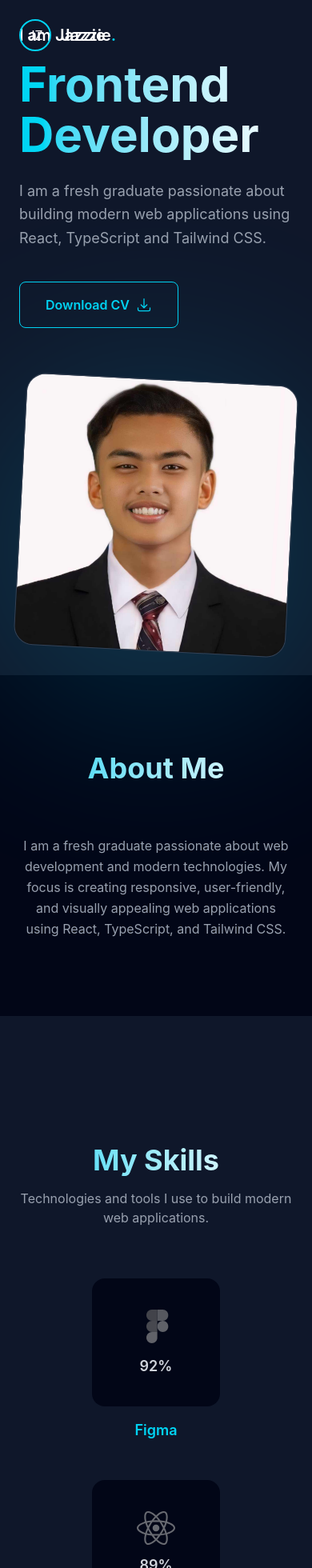
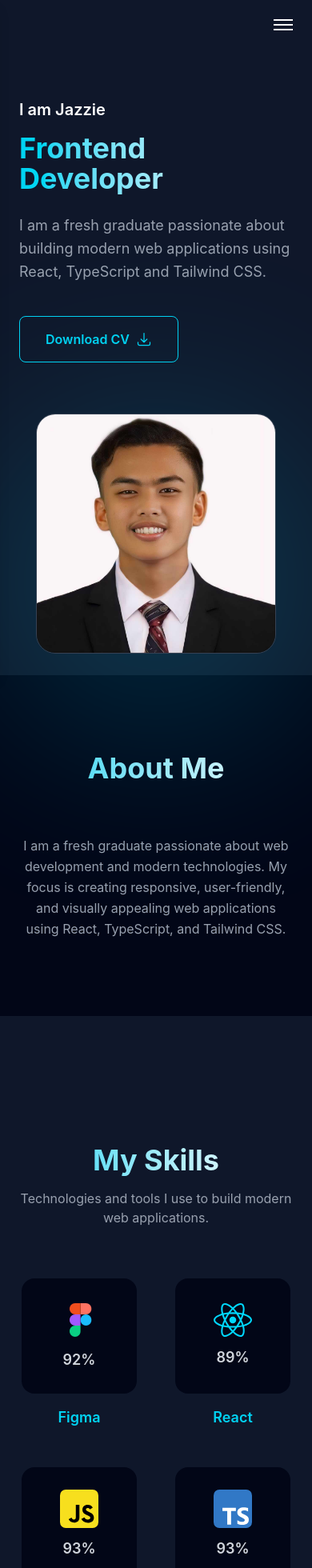
Before and after one commit to Jazzie-cmd/my-cv, a React (Vite) app: page / in a window 390 px wide. Shown: the top 1960 px of the page at 80% size. Built offline with nearby package versions, Linux system fonts and the light colour scheme.

Commit message:
making mobile responsive

```diff
--- a/src/App.tsx
+++ b/src/App.tsx
@@ -29,6 +29,7 @@
   return (
     <>
       <Navbar />
+
       <Hero />
       <About />
       <Skills />
--- a/src/components/BackToTop.tsx
+++ b/src/components/BackToTop.tsx
@@ -1,5 +1,5 @@
 import { useEffect, useState } from "react"
-import arrowUp from "../../public/arrow-up.svg"
+import arrowUp from "/arrow-up.svg"
 
 const BackToTop = () => {
 
--- a/src/components/Hero.tsx
+++ b/src/components/Hero.tsx
@@ -2,8 +2,10 @@
 
 const Hero = () => {
   return (
-    <section id="home" className="min-h-screen flex items-center">
-
+    <section
+      id="home"
+      className="min-h-screen flex items-center pt-24 md:pt-0 bg-[#0f172a] text-white"
+    >
       <div className="max-w-7xl mx-auto px-6 grid lg:grid-cols-2 gap-16 items-center">
 
         {/* LEFT SIDE */}
@@ -16,7 +18,7 @@
             I am Jazzie
           </p>
 
-          <h1 className="text-6xl md:text-7xl lg:text-[82px] font-bold leading-[1.05] bg-gradient-to-r from-cyan-400 to-white bg-clip-text text-transparent">
+          <h1 className="text-4xl sm:text-5xl md:text-6xl lg:text-[82px] font-bold leading-[1.05] bg-gradient-to-r from-cyan-400 to-white bg-clip-text text-transparent">
             Frontend <br /> Developer
           </h1>
 
@@ -25,7 +27,7 @@
             applications using React, TypeScript and Tailwind CSS.
           </p>
 
-          {/* BUTTONS */}
+          {/* BUTTON */}
           <div className="flex gap-5 max-w-lg mt-10">
 
             <a
@@ -34,6 +36,7 @@
               className="flex items-center text-cyan-400 gap-2 border border-cyan-400 px-8 py-4 rounded-lg font-semibold hover:bg-cyan-600 hover:text-white transition"
             >
               Download CV
+
               <svg
                 xmlns="http://www.w3.org/2000/svg"
                 fill="none"
@@ -48,6 +51,7 @@
                   d="M3 16.5v2.25A2.25 2.25 0 0 0 5.25 21h13.5A2.25 2.25 0 0 0 21 18.75V16.5M16.5 12 12 16.5m0 0L7.5 12m4.5 4.5V3"
                 />
               </svg>
+
             </a>
 
           </div>
@@ -67,14 +71,20 @@
 
             <img
               src="/Jazzie.png"
-              className="relative w-[340px] md:w-[380px] lg:w-[420px] rounded-3xl border border-gray-700 rotate-3 group-hover:rotate-0 transition duration-500"
+              className="
+              relative
+              w-[300px] sm:w-[340px] md:w-[380px] lg:w-[420px]
+              rounded-3xl border border-gray-700
+              rotate-0 md:rotate-3
+              md:group-hover:rotate-0
+              transition duration-500
+              "
             />
 
           </div>
 
         </div>
       </div>
-
     </section>
   )
 }
--- a/src/components/Navbar.tsx
+++ b/src/components/Navbar.tsx
@@ -1,10 +1,13 @@
-import { useEffect, useState } from "react"
+import { useEffect, useState, useRef } from "react"
 import Logo from "./Logo"
 
 const Navbar = () => {
 
   const [showNavbar, setShowNavbar] = useState(true)
   const [drop, setDrop] = useState(false)
+  const [menuOpen, setMenuOpen] = useState(false)
+
+  const menuRef = useRef<HTMLDivElement>(null)
 
   useEffect(() => {
 
@@ -12,7 +15,16 @@
 
       const scrollY = window.scrollY
       const heroHeight = window.innerHeight * 0.9
+      const isMobile = window.innerWidth < 768
 
+      // MOBILE → never hide navbar
+      if (isMobile) {
+        setShowNavbar(true)
+        setDrop(scrollY > 40)
+        return
+      }
+
+      // DESKTOP (your original effect)
       if (scrollY < 80) {
         setShowNavbar(true)
         setDrop(false)
@@ -35,6 +47,27 @@
 
   }, [])
 
+
+  // close mobile menu when clicking outside
+  useEffect(() => {
+
+    const handleClickOutside = (event: MouseEvent) => {
+      if (menuRef.current && !menuRef.current.contains(event.target as Node)) {
+        setMenuOpen(false)
+      }
+    }
+
+    if (menuOpen) {
+      document.addEventListener("mousedown", handleClickOutside)
+    }
+
+    return () => {
+      document.removeEventListener("mousedown", handleClickOutside)
+    }
+
+  }, [menuOpen])
+
+
   return (
     <nav
       className={`fixed left-0 w-full z-50 transition-all duration-500
@@ -43,42 +76,139 @@
       `}
     >
 
-      <div className="max-w-300 mx-auto px-6 py-6 flex items-center">
+      <div className="max-w-7xl mx-auto px-6 py-6 flex items-center">
 
-        <div className="flex items-center gap-3">
-
+        {/* Logo */}
+        <div className="hidden md:flex items-center gap-3">
           <Logo />
-
-          <h1 className="text-xl font-semibold">
+          <h1 className="text-2xl font-semibold">
             Jazzie<span className="text-cyan-400">.</span>
           </h1>
-
         </div>
 
         <div className="ml-auto flex items-center gap-10">
 
+          {/* Desktop Navigation */}
           <ul className="hidden md:flex items-center gap-8 text-[15px] text-gray-300">
 
-            <li><a href="#home" className="relative font-bold text-gray-300 transition after:absolute after:left-0 after:-bottom-1 after:h-0.5 after:w-full after:bg-linear-to-r after:from-cyan-400 after:to-white after:origin-right after:scale-x-0 after:transition-transform after:duration-300 hover:after:origin-left hover:after:scale-x-100">Home</a></li>
+            <li>
+              <a href="#home"
+                className="relative font-bold text-gray-300 transition
+                after:absolute after:left-0 after:-bottom-1 after:h-0.5 after:w-full
+                after:bg-linear-to-r after:from-cyan-400 after:to-white
+                after:origin-right after:scale-x-0
+                after:transition-transform after:duration-300
+                hover:after:origin-left hover:after:scale-x-100">
+                Home
+              </a>
+            </li>
 
-            <li><a href="#about" className="relative font-bold text-gray-300 transition after:absolute after:left-0 after:-bottom-1 after:h-0.5 after:w-full after:bg-linear-to-r after:from-cyan-400 after:to-white after:origin-right after:scale-x-0 after:transition-transform after:duration-300 hover:after:origin-left hover:after:scale-x-100">About</a></li>
+            <li>
+              <a href="#about"
+                className="relative font-bold text-gray-300 transition
+                after:absolute after:left-0 after:-bottom-1 after:h-0.5 after:w-full
+                after:bg-linear-to-r after:from-cyan-400 after:to-white
+                after:origin-right after:scale-x-0
+                after:transition-transform after:duration-300
+                hover:after:origin-left hover:after:scale-x-100">
+                About
+              </a>
+            </li>
 
-            <li><a href="#skills" className="relative font-bold text-gray-300 transition after:absolute after:left-0 after:-bottom-1 after:h-0.5 after:w-full after:bg-linear-to-r after:from-cyan-400 after:to-white after:origin-right after:scale-x-0 after:transition-transform after:duration-300 hover:after:origin-left hover:after:scale-x-100">Skills</a></li>
+            <li>
+              <a href="#skills"
+                className="relative font-bold text-gray-300 transition
+                after:absolute after:left-0 after:-bottom-1 after:h-0.5 after:w-full
+                after:bg-linear-to-r after:from-cyan-400 after:to-white
+                after:origin-right after:scale-x-0
+                after:transition-transform after:duration-300
+                hover:after:origin-left hover:after:scale-x-100">
+                Skills
+              </a>
+            </li>
 
-            <li><a href="#experience" className="relative font-bold text-gray-300 transition after:absolute after:left-0 after:-bottom-1 after:h-0.5 after:w-full after:bg-linear-to-r after:from-cyan-400 after:to-white after:origin-right after:scale-x-0 after:transition-transform after:duration-300 hover:after:origin-left hover:after:scale-x-100">Experience</a></li>
+            <li>
+              <a href="#experience"
+                className="relative font-bold text-gray-300 transition
+                after:absolute after:left-0 after:-bottom-1 after:h-0.5 after:w-full
+                after:bg-linear-to-r after:from-cyan-400 after:to-white
+                after:origin-right after:scale-x-0
+                after:transition-transform after:duration-300
+                hover:after:origin-left hover:after:scale-x-100">
+                Experience
+              </a>
+            </li>
 
-            <li><a href="#projects" className="relative font-bold text-gray-300 transition after:absolute after:left-0 after:-bottom-1 after:h-0.5 after:w-full after:bg-linear-to-r after:from-cyan-400 after:to-white after:origin-right after:scale-x-0 after:transition-transform after:duration-300 hover:after:origin-left hover:after:scale-x-100">Projects</a></li>
+            <li>
+              <a href="#projects"
+                className="relative font-bold text-gray-300 transition
+                after:absolute after:left-0 after:-bottom-1 after:h-0.5 after:w-full
+                after:bg-linear-to-r after:from-cyan-400 after:to-white
+                after:origin-right after:scale-x-0
+                after:transition-transform after:duration-300
+                hover:after:origin-left hover:after:scale-x-100">
+                Projects
+              </a>
+            </li>
 
-            <li><a href="#contact" className="relative font-bold text-gray-300 transition after:absolute after:left-0 after:-bottom-1 after:h-0.5 after:w-full after:bg-linear-to-r after:from-cyan-400 after:to-white after:origin-right after:scale-x-0 after:transition-transform after:duration-300 hover:after:origin-left hover:after:scale-x-100">Contact</a></li>
+            <li>
+              <a href="#contact"
+                className="relative font-bold text-gray-300 transition
+                after:absolute after:left-0 after:-bottom-1 after:h-0.5 after:w-full
+                after:bg-linear-to-r after:from-cyan-400 after:to-white
+                after:origin-right after:scale-x-0
+                after:transition-transform after:duration-300
+                hover:after:origin-left hover:after:scale-x-100">
+                Contact
+              </a>
+            </li>
 
           </ul>
 
+          {/* Hire Me */}
           <a
             href="#contact"
             className="hidden md:block px-6 py-3 rounded-full text-white text-md font-semibold bg-linear-to-r from-cyan-500 border border-transparent hover:border-cyan-500 hover:from-transparent hover:text-cyan-500 transition-all duration-300"
           >
             Hire Me!
           </a>
+
+          {/* Hamburger */}
+          <button
+            onClick={() => setMenuOpen(!menuOpen)}
+            className="md:hidden flex flex-col gap-1"
+          >
+            <span className="w-6 h-0.5 bg-white"></span>
+            <span className="w-6 h-0.5 bg-white"></span>
+            <span className="w-6 h-0.5 bg-white"></span>
+          </button>
+
+        </div>
+
+      </div>
+
+      {/* Mobile Menu */}
+      <div
+        ref={menuRef}
+        className={`md:hidden fixed top-0 left-0 h-screen w-64 bg-[#020617] shadow-lg transform transition-transform duration-300
+        ${menuOpen ? "translate-x-0" : "-translate-x-full"}`}
+      >
+
+        <div className="p-6 flex flex-col gap-6">
+
+          <div className="flex items-center gap-3 mb-6">
+            <Logo />
+            <h1 className="text-xl font-semibold">
+              Jazzie<span className="text-cyan-400">.</span>
+            </h1>
+          </div>
+
+          <a onClick={() => setMenuOpen(false)} href="#home">Home</a>
+          <a onClick={() => setMenuOpen(false)} href="#about">About</a>
+          <a onClick={() => setMenuOpen(false)} href="#skills">Skills</a>
+          <a onClick={() => setMenuOpen(false)} href="#experience">Experience</a>
+          <a onClick={() => setMenuOpen(false)} href="#projects">Projects</a>
+          <a onClick={() => setMenuOpen(false)} href="#contact">Contact</a>
 
         </div>
 
--- a/src/components/Skills.tsx
+++ b/src/components/Skills.tsx
@@ -32,14 +32,30 @@
               {/* CARD */}
               <div
                 className="
-                w-40 h-40 bg-[#020617] rounded-2xl flex flex-col items-center justify-center transition-all duration-300 border border-transparent hover:bg-[#0f172a] hover:border-cyan-400 hover:shadow-[0_0_20px_rgba(34,211,238,0.4)]"
+                w-36 md:w-40
+                h-36 md:h-40
+                bg-[#020617]
+                rounded-2xl
+                flex flex-col
+                items-center
+                justify-center
+                transition-all
+                duration-300
+                border border-transparent
+                md:hover:bg-[#0f172a]
+                md:hover:border-cyan-400
+                md:hover:shadow-[0_0_20px_rgba(34,211,238,0.4)]
+                "
               >
 
                 {/* ICON */}
                 <img
-                src={skill.icon}
+                  src={skill.icon}
                   className="
-                  w-12 mb-3 grayscale opacity-60 transition-all duration-300 group-hover:grayscale-0 group-hover:opacity-100 group-hover:scale-110"
+                  w-12 mb-3
+                  transition-all duration-300
+                  md:group-hover:scale-110
+                  "
                 />
 
                 {/* PERCENT */}
```
